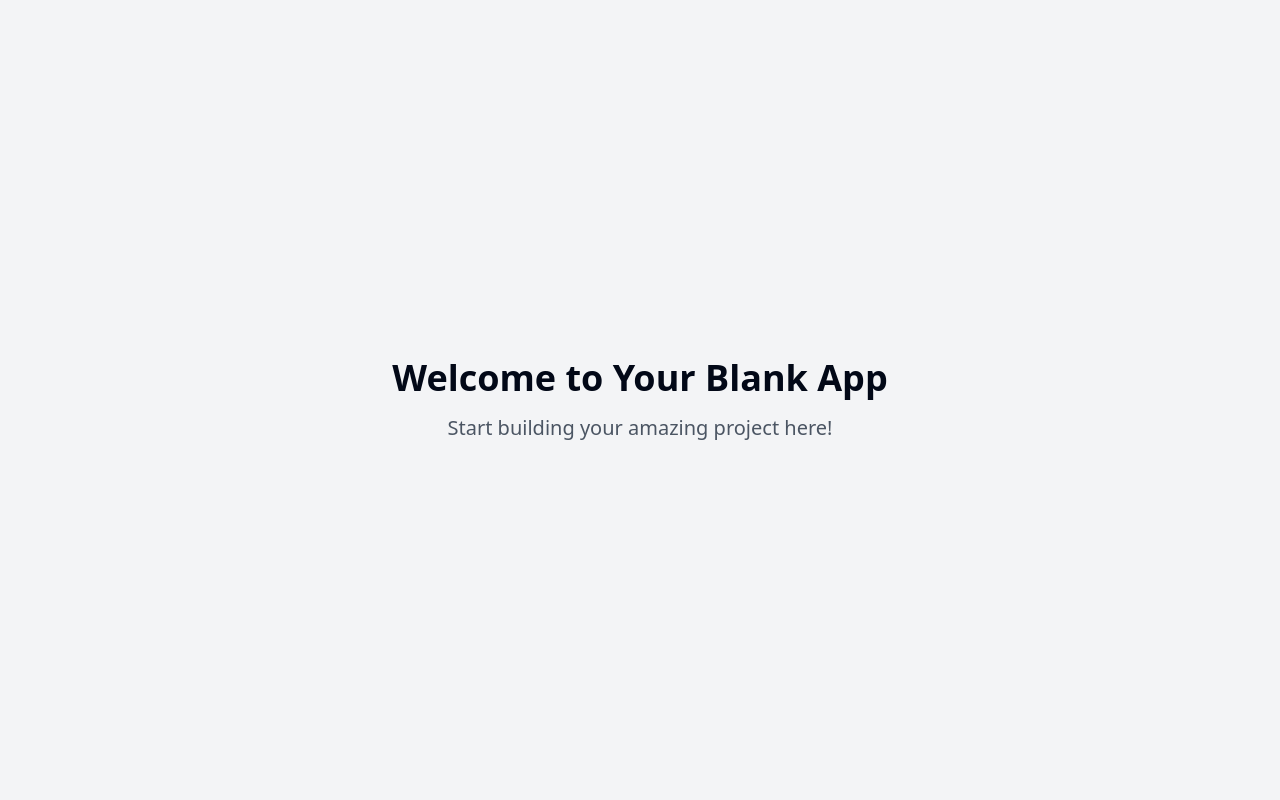
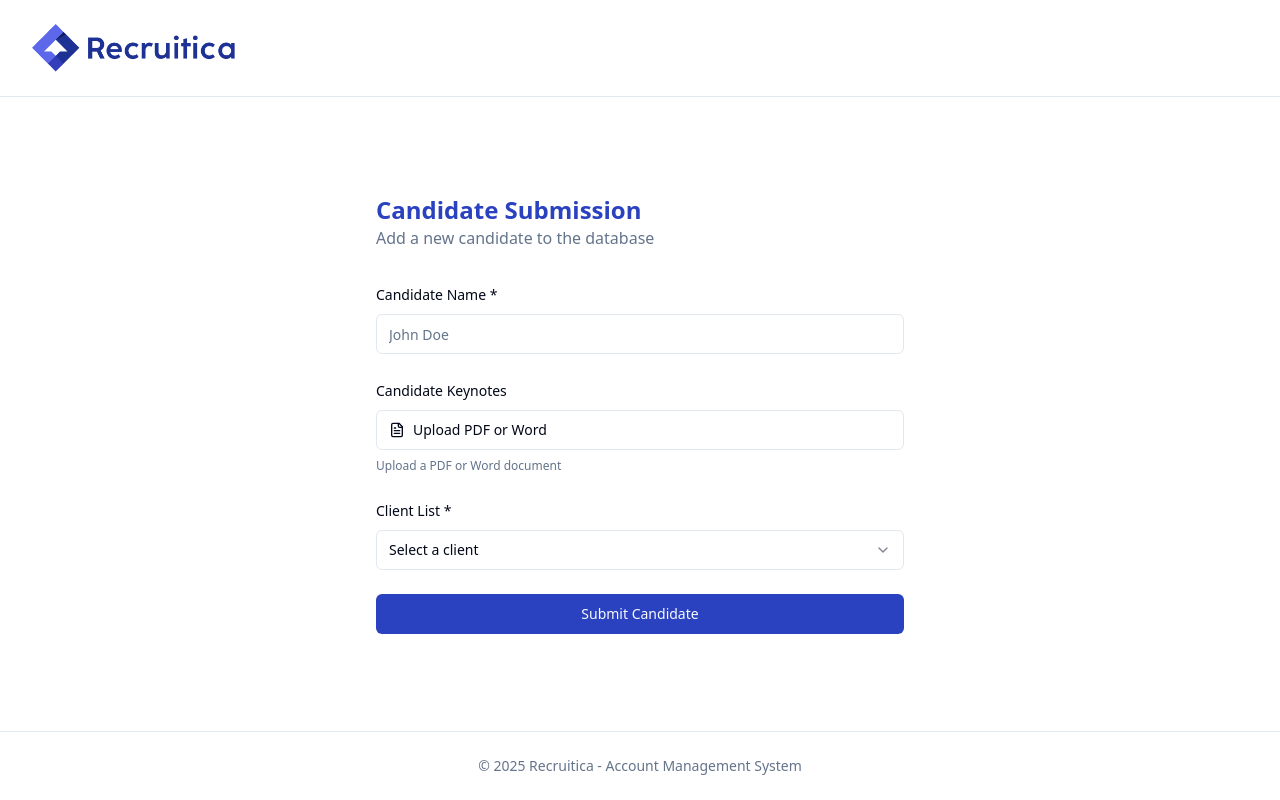
Before and after one commit to nikolapavurdzhiev/recruitica-account-management, a React (Vite) app: page / in a window 1280 px wide. Built offline with nearby package versions, Linux system fonts and the light colour scheme.

Commit message:
feat: Implement candidate submission form
Adds a form for submitting candidate information, including name, keynotes attachment, and client selection. Includes a submit button with a success message and branding with the Recruitica logo.

```diff
--- a/index.html
+++ b/index.html
@@ -1,14 +1,15 @@
+
 <!DOCTYPE html>
 <html lang="en">
   <head>
     <meta charset="UTF-8" />
     <meta name="viewport" content="width=device-width, initial-scale=1.0" />
-    <title>recruitica-candidate-spark</title>
-    <meta name="description" content="Lovable Generated Project" />
-    <meta name="author" content="Lovable" />
+    <title>Recruitica - Candidate Management</title>
+    <meta name="description" content="Recruitica Candidate Management System" />
+    <meta name="author" content="Recruitica" />
 
-    <meta property="og:title" content="recruitica-candidate-spark" />
-    <meta property="og:description" content="Lovable Generated Project" />
+    <meta property="og:title" content="Recruitica - Candidate Management" />
+    <meta property="og:description" content="Recruitica Candidate Management System" />
     <meta property="og:type" content="website" />
     <meta property="og:image" content="https://lovable.dev/opengraph-image-p98pqg.png" />
 
--- /dev/null
+++ b/src/components/CandidateForm.tsx
@@ -0,0 +1,172 @@
+
+import React, { useState } from "react";
+import { useForm } from "react-hook-form";
+import { z } from "zod";
+import { zodResolver } from "@hookform/resolvers/zod";
+import { Button } from "@/components/ui/button";
+import { Input } from "@/components/ui/input";
+import { Label } from "@/components/ui/label";
+import { Select, SelectContent, SelectItem, SelectTrigger, SelectValue } from "@/components/ui/select";
+import { Form, FormControl, FormDescription, FormField, FormItem, FormLabel, FormMessage } from "@/components/ui/form";
+import { toast } from "sonner";
+import { FileText } from "lucide-react";
+
+const formSchema = z.object({
+  candidateName: z.string().min(2, {
+    message: "Candidate name must be at least 2 characters."
+  }),
+  keynotes: z.instanceof(File).optional(),
+  clientList: z.string({
+    required_error: "Please select a client."
+  })
+});
+
+type FormValues = z.infer<typeof formSchema>;
+
+const CandidateForm = () => {
+  const [isSubmitted, setIsSubmitted] = useState(false);
+  const [selectedFile, setSelectedFile] = useState<File | null>(null);
+
+  const form = useForm<FormValues>({
+    resolver: zodResolver(formSchema),
+    defaultValues: {
+      candidateName: "",
+      clientList: ""
+    }
+  });
+
+  const onSubmit = (data: FormValues) => {
+    // Handle file separately since it's not directly handled by react-hook-form
+    const formData = {
+      ...data,
+      keynotes: selectedFile
+    };
+
+    console.log("Form submitted:", formData);
+    toast.success("Form submitted successfully!");
+    setIsSubmitted(true);
+  };
+
+  const handleFileChange = (event: React.ChangeEvent<HTMLInputElement>) => {
+    const files = event.target.files;
+    if (files && files.length > 0) {
+      const file = files[0];
+      // Check if file is PDF or Word document
+      const validTypes = ['application/pdf', 'application/msword', 'application/vnd.openxmlformats-officedocument.wordprocessingml.document'];
+      if (validTypes.includes(file.type)) {
+        setSelectedFile(file);
+      } else {
+        toast.error("Please upload a PDF or Word document");
+        event.target.value = "";
+      }
+    }
+  };
+
+  if (isSubmitted) {
+    return (
+      <div className="flex flex-col items-center justify-center space-y-4 p-6 text-center">
+        <div className="rounded-full bg-green-100 p-3">
+          <svg
+            className="h-6 w-6 text-green-600"
+            fill="none"
+            stroke="currentColor"
+            viewBox="0 0 24 24"
+            xmlns="http://www.w3.org/2000/svg"
+          >
+            <path
+              strokeLinecap="round"
+              strokeLinejoin="round"
+              strokeWidth={2}
+              d="M5 13l4 4L19 7"
+            />
+          </svg>
+        </div>
+        <h2 className="text-2xl font-bold text-primary">Congratulations!</h2>
+        <p className="text-lg">You just submitted a candidate</p>
+        <Button
+          onClick={() => {
+            form.reset();
+            setSelectedFile(null);
+            setIsSubmitted(false);
+          }}
+        >
+          Submit another candidate
+        </Button>
+      </div>
+    );
+  }
+
+  return (
+    <div className="w-full max-w-xl mx-auto p-6">
+      <div className="mb-8">
+        <h1 className="text-2xl font-bold text-primary">Candidate Submission</h1>
+        <p className="text-muted-foreground">Add a new candidate to the database</p>
+      </div>
+
+      <Form {...form}>
+        <form onSubmit={form.handleSubmit(onSubmit)} className="space-y-6">
+          <FormField
+            control={form.control}
+            name="candidateName"
+            render={({ field }) => (
+              <FormItem>
+                <FormLabel>Candidate Name *</FormLabel>
+                <FormControl>
+                  <Input placeholder="John Doe" {...field} />
+                </FormControl>
+                <FormMessage />
+              </FormItem>
+            )}
+          />
+
+          <div className="space-y-2">
+            <Label htmlFor="keynotes">Candidate Keynotes</Label>
+            <div className="flex items-center gap-2">
+              <Label
+                htmlFor="keynotes"
+                className="flex h-10 w-full cursor-pointer items-center gap-2 rounded-md border border-input bg-background px-3 py-2 text-sm ring-offset-background file:border-0 file:bg-transparent file:text-sm file:font-medium hover:bg-accent hover:text-accent-foreground"
+              >
+                <FileText className="h-4 w-4" />
+                {selectedFile ? selectedFile.name : "Upload PDF or Word"}
+              </Label>
+            </div>
+            <input
+              id="keynotes"
+              type="file"
+              accept=".pdf,.doc,.docx,application/pdf,application/msword,application/vnd.openxmlformats-officedocument.wordprocessingml.document"
+              className="sr-only"
+              onChange={handleFileChange}
+            />
+            <p className="text-xs text-muted-foreground">Upload a PDF or Word document</p>
+          </div>
+
+          <FormField
+            control={form.control}
+            name="clientList"
+            render={({ field }) => (
+              <FormItem>
+                <FormLabel>Client List *</FormLabel>
+                <Select onValueChange={field.onChange} defaultValue={field.value}>
+                  <FormControl>
+                    <SelectTrigger>
+                      <SelectValue placeholder="Select a client" />
+                    </SelectTrigger>
+                  </FormControl>
+                  <SelectContent>
+                    <SelectItem value="it-london">IT London</SelectItem>
+                    <SelectItem value="finance-london">Finance London</SelectItem>
+                  </SelectContent>
+                </Select>
+                <FormMessage />
+              </FormItem>
+            )}
+          />
+
+          <Button type="submit" className="w-full">Submit Candidate</Button>
+        </form>
+      </Form>
+    </div>
+  );
+};
+
+export default CandidateForm;
--- /dev/null
+++ b/src/components/Header.tsx
@@ -0,0 +1,23 @@
+
+import React from "react";
+import { cn } from "@/lib/utils";
+
+interface HeaderProps {
+  className?: string;
+}
+
+const Header: React.FC<HeaderProps> = ({ className }) => {
+  return (
+    <header className={cn("w-full py-6 border-b", className)}>
+      <div className="container flex items-center">
+        <img
+          src="/lovable-uploads/eaac4d0b-430c-48bc-873b-41f29060675d.png"
+          alt="Recruitica Logo"
+          className="h-10 sm:h-12"
+        />
+      </div>
+    </header>
+  );
+};
+
+export default Header;
--- a/src/index.css
+++ b/src/index.css
@@ -1,3 +1,4 @@
+
 @tailwind base;
 @tailwind components;
 @tailwind utilities;
@@ -13,16 +14,16 @@
     --popover: 0 0% 100%;
     --popover-foreground: 222.2 84% 4.9%;
 
-    --primary: 222.2 47.4% 11.2%;
+    --primary: 231 64% 46%;
     --primary-foreground: 210 40% 98%;
 
-    --secondary: 210 40% 96.1%;
+    --secondary: 230 91% 73%;
     --secondary-foreground: 222.2 47.4% 11.2%;
 
     --muted: 210 40% 96.1%;
     --muted-foreground: 215.4 16.3% 46.9%;
 
-    --accent: 210 40% 96.1%;
+    --accent: 232 53% 89%;
     --accent-foreground: 222.2 47.4% 11.2%;
 
     --destructive: 0 84.2% 60.2%;
@@ -30,24 +31,17 @@
 
     --border: 214.3 31.8% 91.4%;
     --input: 214.3 31.8% 91.4%;
-    --ring: 222.2 84% 4.9%;
+    --ring: 231 64% 46%;
 
     --radius: 0.5rem;
 
     --sidebar-background: 0 0% 98%;
-
     --sidebar-foreground: 240 5.3% 26.1%;
-
     --sidebar-primary: 240 5.9% 10%;
-
     --sidebar-primary-foreground: 0 0% 98%;
-
     --sidebar-accent: 240 4.8% 95.9%;
-
     --sidebar-accent-foreground: 240 5.9% 10%;
-
     --sidebar-border: 220 13% 91%;
-
     --sidebar-ring: 217.2 91.2% 59.8%;
   }
 
@@ -61,16 +55,16 @@
     --popover: 222.2 84% 4.9%;
     --popover-foreground: 210 40% 98%;
 
-    --primary: 210 40% 98%;
-    --primary-foreground: 222.2 47.4% 11.2%;
+    --primary: 231 64% 46%;
+    --primary-foreground: 210 40% 98%;
 
-    --secondary: 217.2 32.6% 17.5%;
+    --secondary: 230 91% 73%;
     --secondary-foreground: 210 40% 98%;
 
     --muted: 217.2 32.6% 17.5%;
     --muted-foreground: 215 20.2% 65.1%;
 
-    --accent: 217.2 32.6% 17.5%;
+    --accent: 232 53% 89%;
     --accent-foreground: 210 40% 98%;
 
     --destructive: 0 62.8% 30.6%;
@@ -78,7 +72,8 @@
 
     --border: 217.2 32.6% 17.5%;
     --input: 217.2 32.6% 17.5%;
-    --ring: 212.7 26.8% 83.9%;
+    --ring: 231 64% 46%;
+
     --sidebar-background: 240 5.9% 10%;
     --sidebar-foreground: 240 4.8% 95.9%;
     --sidebar-primary: 224.3 76.3% 48%;
--- a/src/pages/Index.tsx
+++ b/src/pages/Index.tsx
@@ -1,12 +1,20 @@
-// Update this page (the content is just a fallback if you fail to update the page)
+
+import React from "react";
+import Header from "@/components/Header";
+import CandidateForm from "@/components/CandidateForm";
 
 const Index = () => {
   return (
-    <div className="min-h-screen flex items-center justify-center bg-gray-100">
-      <div className="text-center">
-        <h1 className="text-4xl font-bold mb-4">Welcome to Your Blank App</h1>
-        <p className="text-xl text-gray-600">Start building your amazing project here!</p>
-      </div>
+    <div className="min-h-screen bg-background flex flex-col">
+      <Header />
+      <main className="flex-1 flex flex-col items-center justify-center py-8">
+        <CandidateForm />
+      </main>
+      <footer className="py-6 border-t text-center text-sm text-muted-foreground">
+        <div className="container">
+          <p>© {new Date().getFullYear()} Recruitica - Account Management System</p>
+        </div>
+      </footer>
     </div>
   );
 };
```
Also changed, not shown: public/lovable-uploads/eaac4d0b-430c-48bc-873b-41f29060675d.png (added).
